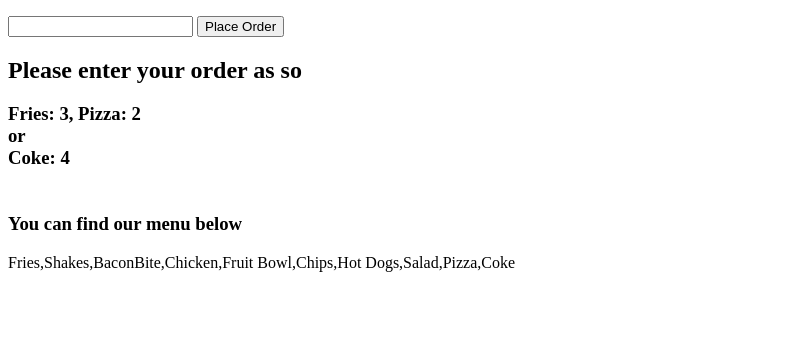
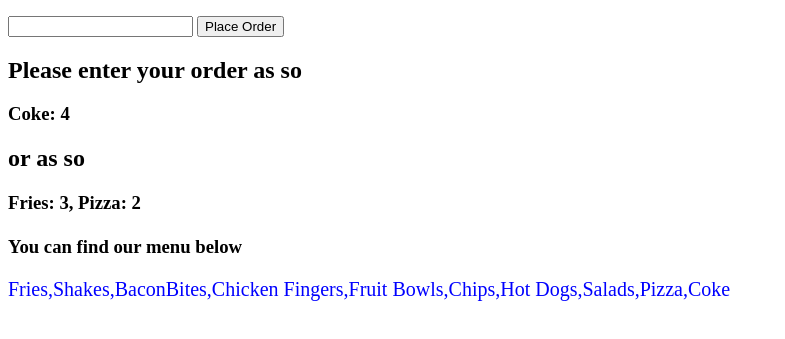
Before and after one commit to Feevah/Food-App, a website: page food.html in a window 1280 px wide. Shown: the part 105-444 px from the top of the page, without its empty margins (0-785 px from the left). Drawn offline with Linux system fonts and the light colour scheme.

Commit message:
interactive

```diff
--- /dev/null
+++ b/food.css
@@ -0,0 +1,4 @@
+.menu {
+	color:blue;
+	font-size: 20px;
+}
--- a/food.html
+++ b/food.html
@@ -3,6 +3,7 @@
 <head>
 	<title>Food </title>
 	<script src="food.js" type="text/javascript" ></script>
+	<link rel="stylesheet" type="text/css" href="food.css">
 	<!-- <script src="ajaxGET.js" type="text/javascript" ></script> -->
 </head>
 <body>
@@ -22,10 +23,10 @@
 
 
 <h2>Please enter your order as so</h2>
+<h3>Coke: 4</h3>
+<h2>or as so</h2>
+<h3>Fries: 3, Pizza: 2<br><br>
 
-<h3>Fries: 3, Pizza: 2<br>
-or<br>
-Coke: 4<br><br><br>
 You can find our menu below</h3>
 
 
--- a/food.js
+++ b/food.js
@@ -8,12 +8,12 @@ var input = document.querySelector("input");
 
 var menu = {"Fries": 10,
 			 "Shakes": 20,
-			 "BaconBite": 50,
-			 "Chicken": 45,
-			 "Fruit Bowl": 9,
+			 "BaconBites": 50,
+			 "Chicken Fingers": 45,
+			 "Fruit Bowls": 9,
 			 "Chips": 29,
 			 "Hot Dogs": 104,
-			 "Salad": 56,
+			 "Salads": 56,
 			 "Pizza": 29,
 			 "Coke": 18}
 
@@ -28,7 +28,7 @@ var menuQuan = Object.values(menu)
 // )
 // };
 	// document.querySelector('.menu').innerHTML = Object.keys(menu) + " " + Object.values(menu);
-	document.querySelector(".menu").innerHTML= (menuItems + " ")
+	document.querySelector(".menu").innerHTML= menuItems
 
 // }
 
```
